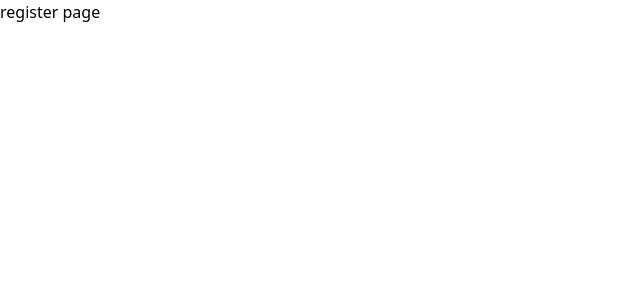
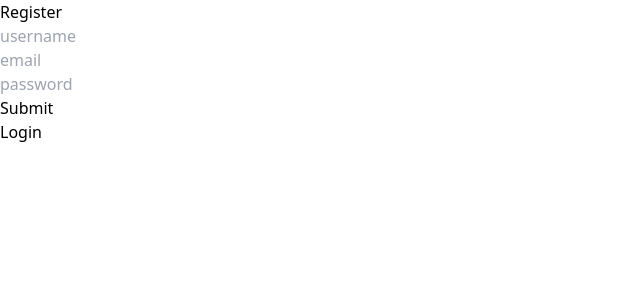
Before and after one commit to lesleyzhao/Good_Old_Map, a React (Vite) app in the folder front-end/GoodOldMap/: page /register in a window 1280 px wide. Shown: the top 300 px of the page, without its empty margins (0-640 px from the left). Built offline with nearby package versions, Linux system fonts and the light colour scheme.

Commit message:
combine login/register form

```diff
--- /dev/null
+++ b/front-end/GoodOldMap/src/pages/Authenticate/AuthForm.jsx
@@ -0,0 +1,25 @@
+import './AuthForm.css'
+import AuthHeader from '../../components/form/authHeader'
+import FormInput from '../../components/form/formInput'
+import FormBtn from '../../components/form/formBtn'
+const AuthForm = (props) => {
+  // attributes: header, inputFields, handleClick
+  // optional: message, btnValue
+  return(
+    <>
+      <AuthHeader header={props?.header} message={props?.message}/>
+      <form>
+        <FormInputs inputFields={props.inputFields}/>
+        <FormBtn value={props?.btnValue} handleClick={props.handleClick}/>
+      </form>
+    </>
+  )
+}
+
+const FormInputs = (props) => {
+  return props?.inputFields?.map(field => {
+    return <FormInput id={field} placeholder={field} key ={field}/>
+  })
+}
+
+export default AuthForm
--- a/front-end/GoodOldMap/src/pages/Authenticate/Login.jsx
+++ b/front-end/GoodOldMap/src/pages/Authenticate/Login.jsx
@@ -1,23 +1,23 @@
 import './Login.css'
 import { Link } from 'react-router-dom'
-import AuthHeader from '../../components/form/authHeader'
-import FormInput from '../../components/form/formInput'
-import FormBtn from '../../components/form/formBtn'
+import AuthForm from './AuthForm'
 const Login = () => {
+  const inputFields = ["username", "password"]
   const handleClick = (evt) => {
     evt.preventDefault()
     alert("send data")
   }
   return(
+    <>
     <div>
-      <AuthHeader header="Login" message="username or password is not correct"/>
-      <form>
-        <FormInput id="username" placeholder="username"/>
-        <FormInput id="password" placeholder="password"/>
-        <FormBtn value="Sumbit!" handleClick={handleClick}/>
-      </form>
+      <AuthForm
+        header="Login"
+        inputFields={inputFields}
+        handleClick={handleClick}
+        message="username or password is not correct"/>
       <Link to="/register">Register</Link>
-    </div>
+      </div>
+    </>
   )
 }
 
--- a/front-end/GoodOldMap/src/pages/Authenticate/Register.jsx
+++ b/front-end/GoodOldMap/src/pages/Authenticate/Register.jsx
@@ -1,9 +1,21 @@
 import './Register.css'
-
+import { Link } from 'react-router-dom'
+import AuthForm from './AuthForm'
 const Register = () => {
+  const inputFields = ["username", "email", "password"]
+  const handleClick = (evt) => {
+    evt.preventDefault()
+    alert("send data to register")
+  }
   return(
     <>
-      register page
+    <div>
+      <AuthForm
+        header="Register"
+        inputFields={inputFields}
+        handleClick={handleClick}/>
+      <Link to="/login">Login</Link>
+      </div>
     </>
   )
 }
```
Also changed, not shown: front-end/GoodOldMap/src/pages/Authenticate/AuthForm.css (added).
